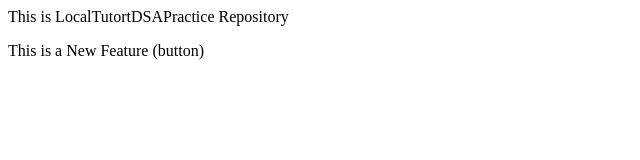
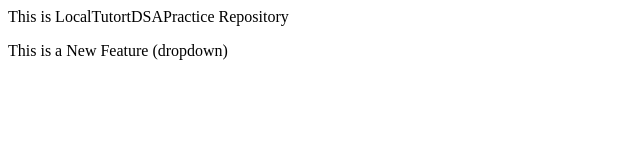
Before and after one commit to Harikisan-TechStack/LocalTutortDSAPractice, a plain HTML site: page index.html in a window 1280 px wide. Shown: the full height of the page, 0-640 px from the left. Drawn offline with Linux system fonts and the light colour scheme.

Commit message:
Added dropdown

```diff
--- a/index.html
+++ b/index.html
@@ -1,2 +1,2 @@
 <p> This is LocalTutortDSAPractice Repository</p>
-<p> This is a New Feature (button)</p>
+<p> This is a New Feature (dropdown)</p>
```
